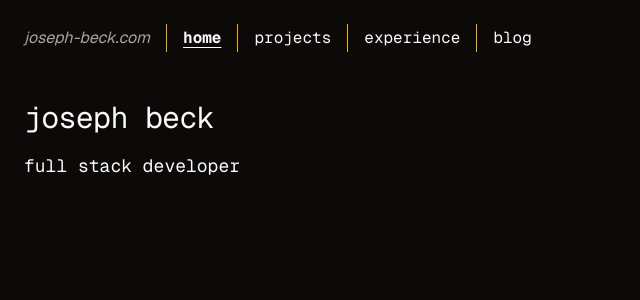
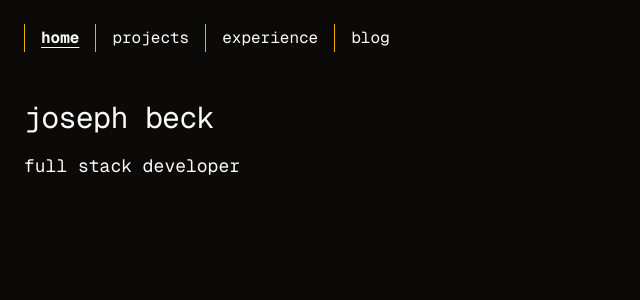
Before and after one commit to joseph-beck/joseph-beck.com, a Next.js app: page / in a window 1280 px wide. Shown: the top 300 px of the page, without its empty margins (0-640 px from the left). Built offline with nearby package versions, Linux system fonts and the light colour scheme.

Commit message:
chore: remove header sect

```diff
--- a/components/navigation/NavigationBar.tsx
+++ b/components/navigation/NavigationBar.tsx
@@ -8,9 +8,6 @@ import { Typography } from '@/components/ui/Typography'
 const NavigationBar = (): ReactElement => {
   return (
     <Stack className="items-center gap-4 p-6" orientation="horizontal">
-      <Typography intensity="muted" style="italic" variant="p">
-        joseph-beck.com
-      </Typography>
       <Separator className="bg-primary" orientation="vertical" />
       <Link styleActive underline href="/">
         <Typography style="mono">home</Typography>
```
